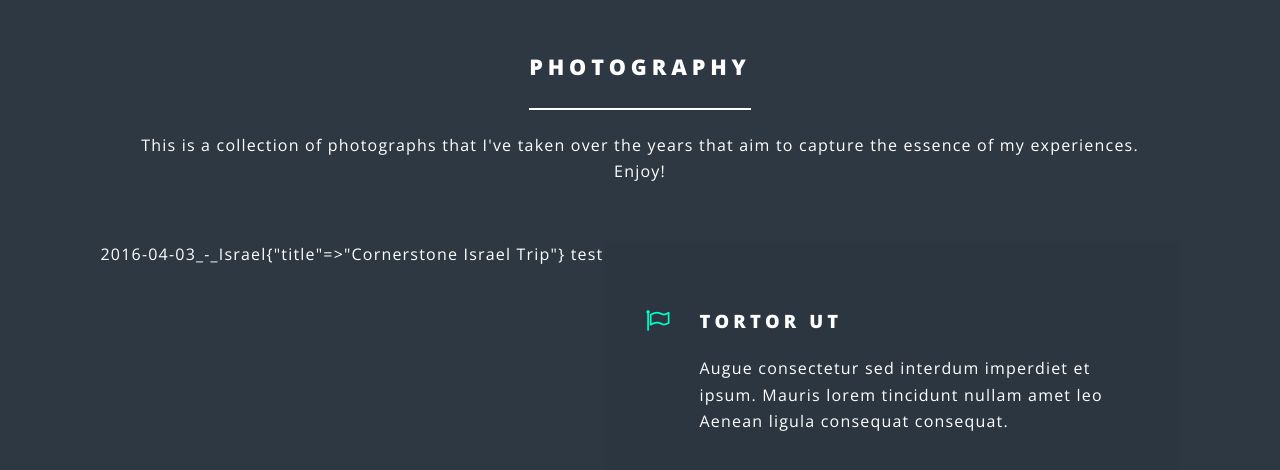
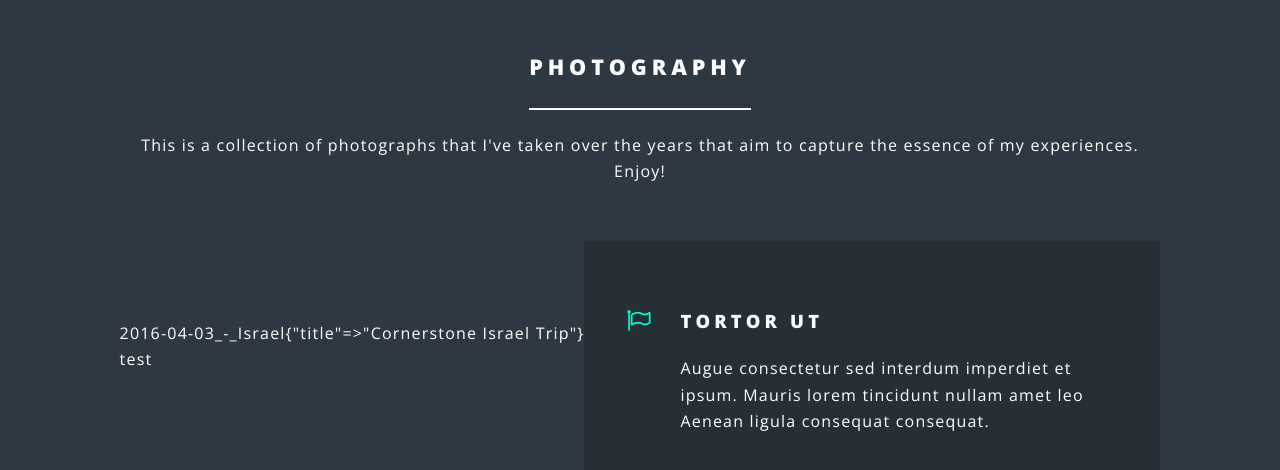
Before and after one commit to samng96/samng.me, a Jekyll site: the page built from photos/index.html, in a window 1280 px wide and 1373 px high, cut to the strip 420-966 px from the top of the window. Shown: the top 470 px of the strip. Built offline with Jekyll 4.4.1, drawn with Linux system fonts in a browser that asks for light colours.

Commit message:
setting up photo data

```diff
--- a/photos/index.html
+++ b/photos/index.html
@@ -18,10 +18,10 @@ title: Photography
       </header>
       <ul class="features">
         {% for photo in site.data.photos %}
-          {{ photo["some_tag"] }}
-          {{ photo.some_tag }}
-          {{ photo.title }}
-          {{ photo }}
+          {{ photo["some_tag"] }}<br>
+          {{ photo.some_tag }}<br>
+          {{ photo.title }}<br>
+          {{ photo }}<br>
           test
         {% endfor %}
 
```
